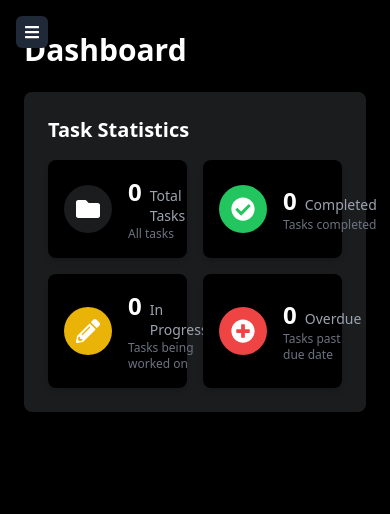
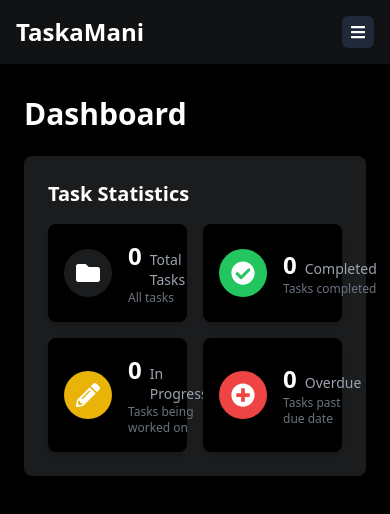
Before and after one commit to abdelmottalib/taskamani, a Next.js app: page / in a window 390 px wide. Shown: the top 514 px of the page. Built offline with nearby package versions, Linux system fonts and the light colour scheme; no server answers; the database is empty.

Commit message:
fixed the sidebar and better responsiveness

```diff
--- a/components/Dashboard.tsx
+++ b/components/Dashboard.tsx
@@ -1,7 +1,7 @@
 import React, { useState } from 'react';
 import Link from 'next/link';
 import { usePathname } from 'next/navigation';
-import { FaHome, FaTasks, FaBars } from 'react-icons/fa';
+import { FaHome, FaTasks, FaBars, FaTimes } from 'react-icons/fa';
 
 interface DashboardProps {
   children: React.ReactNode;
@@ -13,9 +13,23 @@ export default function Dashboard({ children }: DashboardProps) {
 
   return (
     <div className="flex h-screen bg-gray-900 text-white">
+      {/* Mobile header */}
+      <header className="fixed top-0 left-0 right-0 z-50 bg-[#101213] md:hidden">
+        <div className="flex justify-between items-center p-4">
+          <h1 className="text-2xl font-bold text-white">TaskaMani</h1>
+          <button
+            className="p-2 rounded-md bg-gray-800 text-white"
+            onClick={() => setIsSidebarOpen(!isSidebarOpen)}
+          >
+            {isSidebarOpen ? <FaTimes /> : <FaBars />}
+          </button>
+        </div>
+      </header>
+
+      {/* Sidebar */}
       <aside className={`fixed inset-y-0 left-0 z-50 w-64 bg-[#101213] shadow-md transform transition-transform duration-300 ease-in-out ${isSidebarOpen ? 'translate-x-0' : '-translate-x-full'} md:relative md:translate-x-0`}>
-        <div className="p-4 flex justify-between items-center">
-          <h1 className="text-2xl font-bold text-white">TaskaMani</h1>
+        <div className="p-4 flex justify-between items-center md:mt-0 mt-16">
+          <h1 className="text-2xl font-bold text-white md:block hidden">TaskaMani</h1>
         </div>
         <nav className="mt-8 w-[90%] mx-auto flex flex-col gap-2">
           <Link href="/" className={`flex rounded-xl items-center px-4 py-3 text-base ${pathname === '/' ? 'bg-[#1D1F20] text-white' : 'text-gray-400 hover:bg-[#1D1F20]'}`}>
@@ -27,19 +41,13 @@ export default function Dashboard({ children }: DashboardProps) {
         </nav>
       </aside>
 
-      <main className="flex-1 overflow-x-hidden overflow-y-auto bg-[#000000]">
-        <button
-          className="md:hidden fixed top-4 left-4 z-50 p-2 rounded-md bg-gray-800 text-white"
-          onClick={() => setIsSidebarOpen(!isSidebarOpen)}
-        >
-          <FaBars />
-        </button>
-
+      <main className="flex-1 overflow-x-hidden overflow-y-auto bg-[#000000] md:mt-0 mt-16">
         <div className="container mx-auto px-6 py-8">
           {children}
         </div>
       </main>
 
+      {/* Overlay */}
       {isSidebarOpen && (
         <div
           className="fixed inset-0 bg-black bg-opacity-50 z-40 md:hidden"
--- a/components/TaskCard.tsx
+++ b/components/TaskCard.tsx
@@ -18,7 +18,7 @@ const PriorityBadge: React.FC<{ priority: string }> = ({ priority }) => {
   }[priority.toLowerCase()] || "bg-gray-500";
 
   return (
-    <span className={`text-xs font-semibold px-2 py-1 rounded-full ${colorClass}`}>
+    <span className={`text-[10px] xs:text-xs font-semibold px-1 py-0.5 xs:px-2 xs:py-1 rounded-full ${colorClass}`}>
       {priority}
     </span>
   );
@@ -149,15 +149,17 @@ const TaskCard: React.FC<TaskCardProps> = ({
           <p className="text-sm text-gray-400 mb-3 break-words line-clamp-4">
             {description}
           </p>
-          <div className="flex justify-between items-center">
-            <CategoryBadge category={category} />
-            <div className="flex items-center space-x-2">
-              <div className="text-xs text-blue-400">
+          <div className="flex flex-col space-y-2">
+            <div className="flex justify-between items-center">
+              <CategoryBadge category={category} />
+              <div className="flex flex-col items-end">
+                <PriorityBadge priority={priority} />
                 {dueDate && (
-                  <span>Due: {new Date(dueDate).toLocaleDateString()}</span>
+                  <div className="text-[10px] mt-2 xs:text-xs text-blue-400 ">
+                    Due: {new Date(dueDate).toLocaleDateString()}
+                  </div>
                 )}
               </div>
-              <PriorityBadge priority={priority} />
             </div>
           </div>
         </>
```
